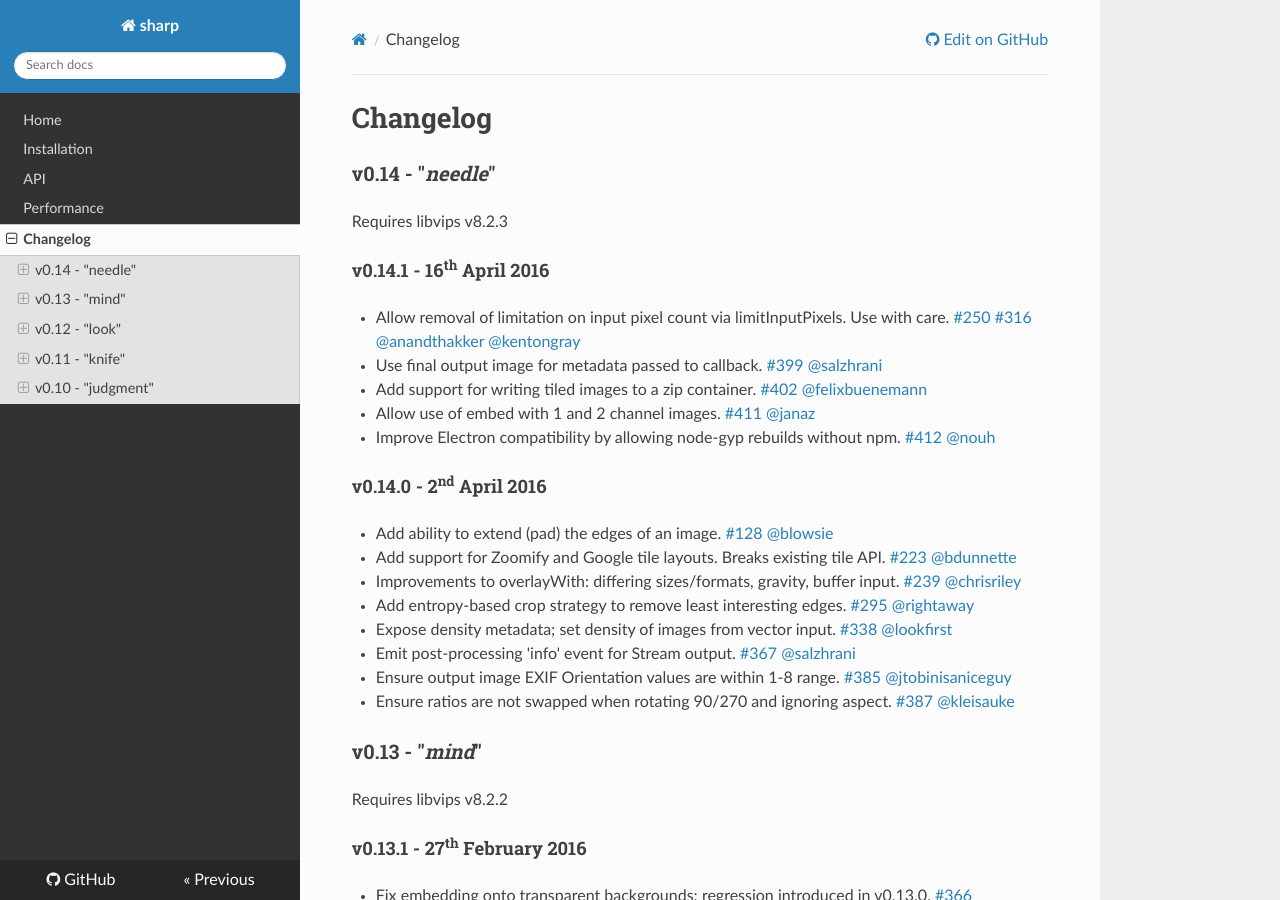
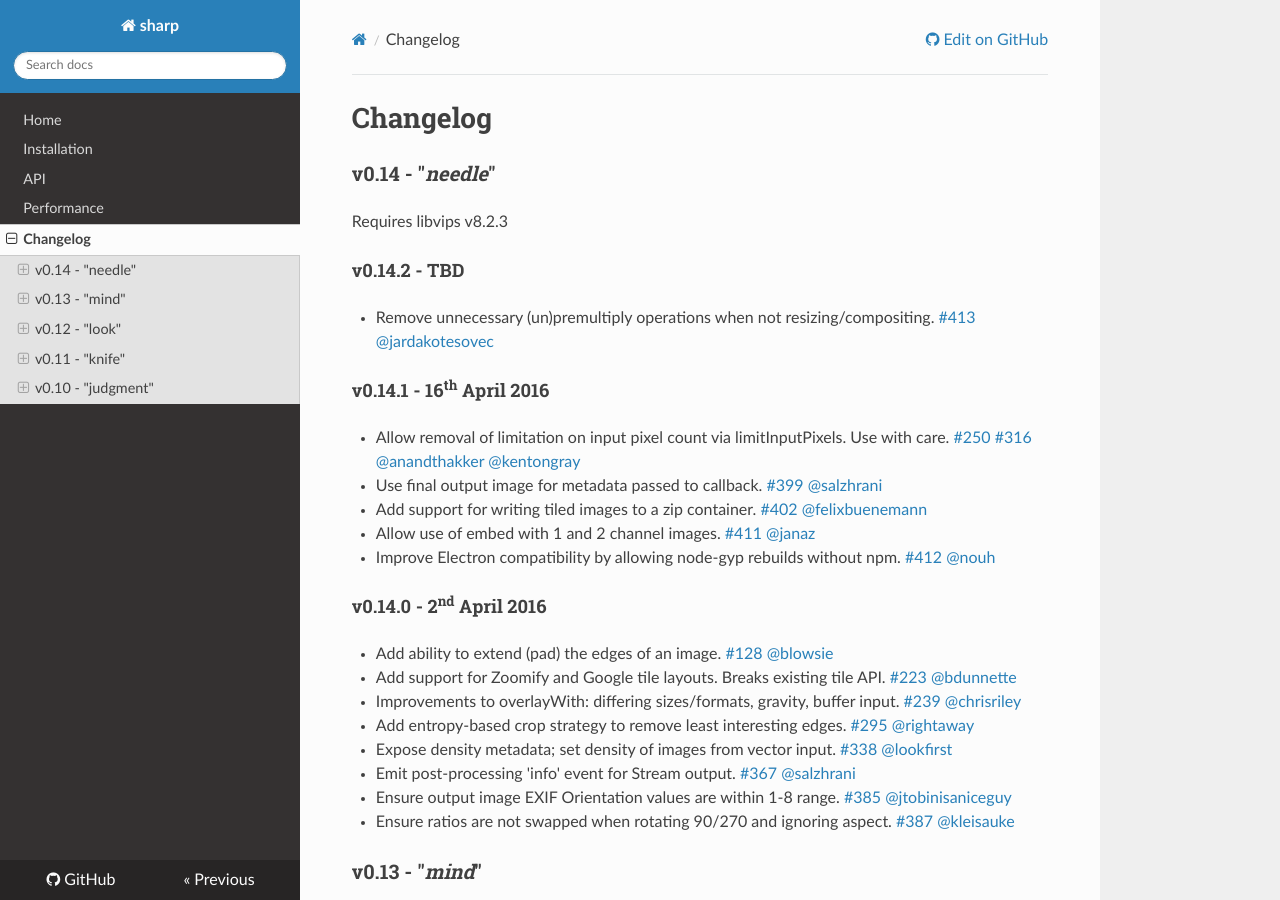
Before and after one commit to webgurucan/node-image-handler, an MkDocs documentation site: the page built from docs/changelog.md, in a window 1280 px wide and 900 px high. Built offline with MkDocs 1.6.1, drawn with Linux system fonts in a browser that asks for light colours; nearby versions of some CDN libraries; old or Windows-style settings are respelled for this version of MkDocs.

Commit message:
Remove (un)premultiply ops when not resizing/compositing #413

```diff
--- a/docs/changelog.md
+++ b/docs/changelog.md
@@ -3,6 +3,12 @@
 ### v0.14 - "*needle*"
 
 Requires libvips v8.2.3
+
+#### v0.14.2 - TBD
+
+* Remove unnecessary (un)premultiply operations when not resizing/compositing.
+  [#413](https://github.com/lovell/sharp/issues/413)
+  [@jardakotesovec](https://github.com/jardakotesovec)
 
 #### v0.14.1 - 16<sup>th</sup> April 2016
 
```
Also changed, not shown: 3 other files.
